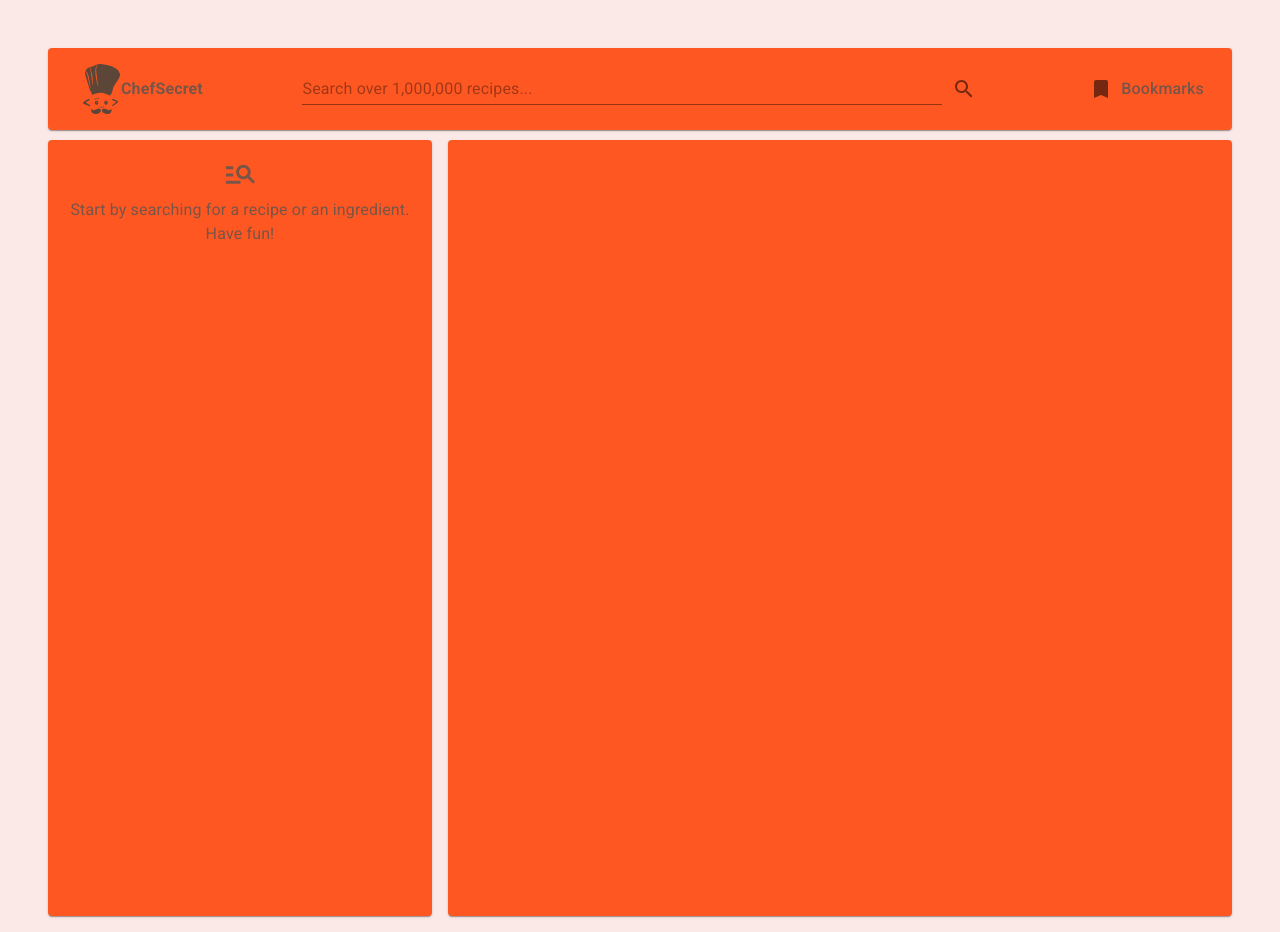
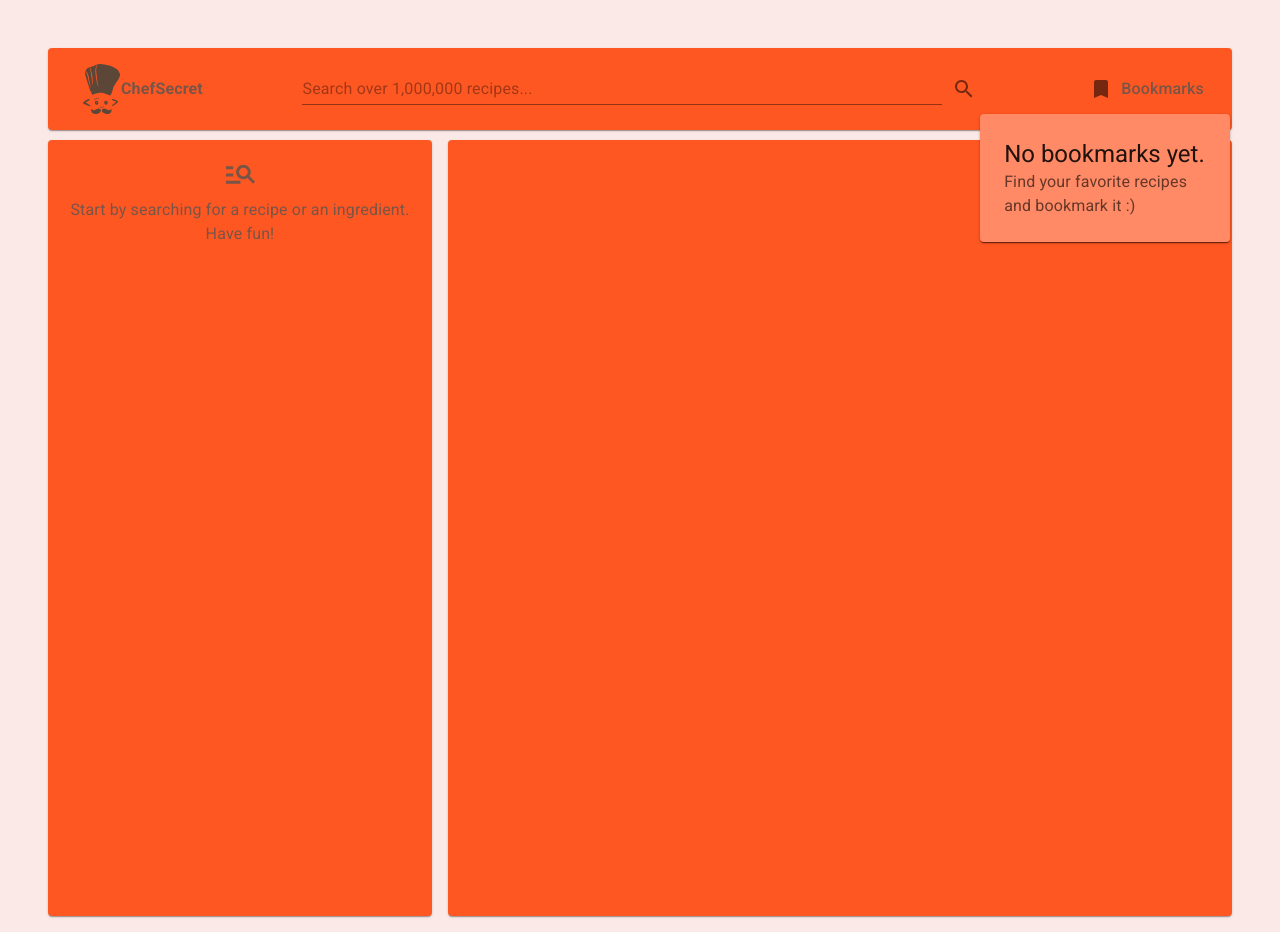
Before and after one commit to ovanzaimul/chef-secret, a React (Create React App) app: page / in a window 1280 px wide. Both pictures are taken after a click on the button "Bookmarks". Built offline with nearby package versions, Linux system fonts and the light colour scheme.

Commit message:
add message if there is no bookmarked

```diff
--- a/src/components/Bookmark.js
+++ b/src/components/Bookmark.js
@@ -16,6 +16,7 @@ const Bookmark = ({ bookmarks }) => {
   const [open, setOpen] = useState(false);
 
   const renderBookmarkLists = () => {
+    if (bookmarks && bookmarks.length > 0) {
       return bookmarks.map((bookmark) => (
         <Link key={bookmark.id} to={`/${bookmark.id}`}>
           <Card sx={{ bgcolor: 'primary.light', marginTop: '5px' }}>
@@ -27,6 +28,13 @@ const Bookmark = ({ bookmarks }) => {
           </Card>
         </Link>
       ));
+    } else {
+      return (
+        <Card sx={{ bgcolor: 'primary.light', p: 1 }}>
+          <CardHeader title='No bookmarks yet.' subheader='Find your favorite recipes and bookmark it :)' />
+        </Card>
+      );
+    }
   };
 
   return (
```
Lines whose indentation alone changed are shown as unchanged.
